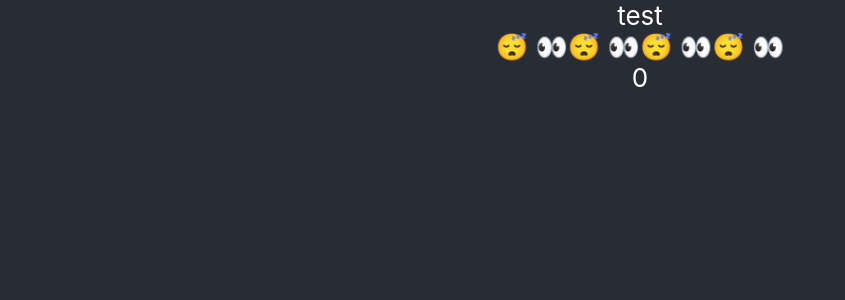
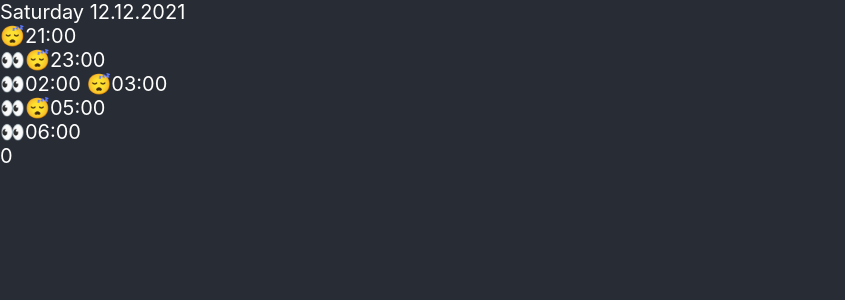
Before and after one commit to tommiseppanen/zzz-tracker, a React (Create React App) app: page / in a window 1280 px wide. Shown: the top 300 px of the page, without its empty margins (0-845 px from the left). Built offline with nearby package versions, Linux system fonts and the light colour scheme.

Commit message:
Testing with some initial content

```diff
--- a/src/App.css
+++ b/src/App.css
@@ -1,10 +1,3 @@
-body {
-  text-align: center;
-  background-color: #282c34;
-  font-size: calc(10px + 2vmin);
-  color: white;
-}
-
 .App-logo {
   height: 40vmin;
   pointer-events: none;
--- a/src/App.tsx
+++ b/src/App.tsx
@@ -6,7 +6,6 @@ import Log from './components/Log';
 const App: React.FC = () => {
   return (
     <div className="App">
-      test
       <Log/>
       <ActionBar/>
     </div>
--- a/src/components/Log.tsx
+++ b/src/components/Log.tsx
@@ -3,12 +3,13 @@ import * as React from 'react';
 const Log: React.FC = () => {
   const [content, setContent] = React.useState("");
   return (
-    <div>
-      😴
-      👀😴
-      👀😴
-      👀😴
-      👀
+    <div className="Log">
+      <div>Saturday 12.12.2021</div>
+      <div>😴21:00</div>
+      <div>👀😴23:00</div>
+      <div>👀02:00 😴03:00</div>
+      <div>👀😴05:00</div>
+      <div>👀06:00</div>
     </div>
   );
 };
--- a/src/index.css
+++ b/src/index.css
@@ -5,6 +5,9 @@ body {
     sans-serif;
   -webkit-font-smoothing: antialiased;
   -moz-osx-font-smoothing: grayscale;
+  background-color: #282c34;
+  font-size: 20px;
+  color: white;
 }
 
 code {
```
